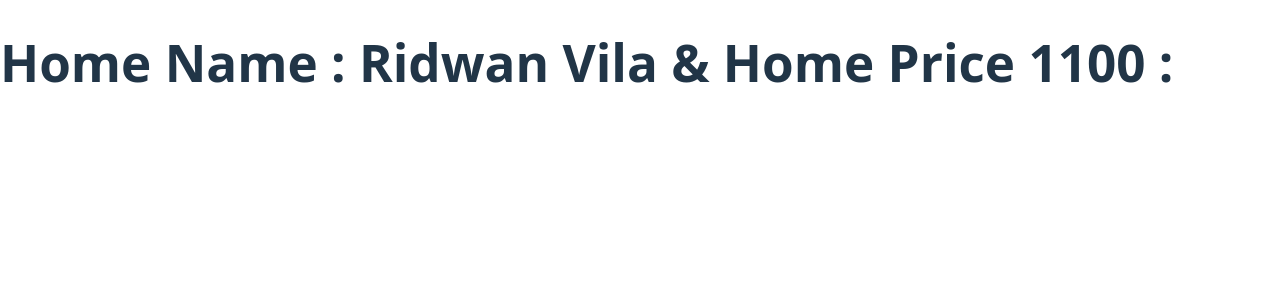
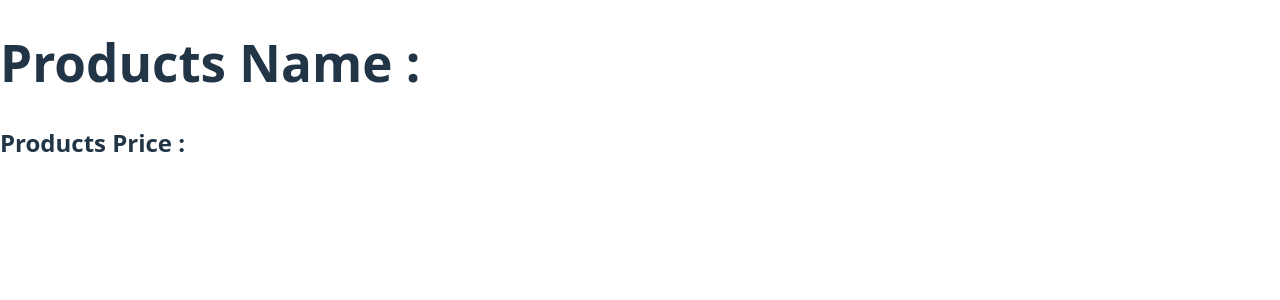
Before and after one commit to ridwanahmedxix/React-, a React (Vite) app in the folder Lesson/Lesson-2/: page / in a window 1280 px wide. Shown: the top 300 px of the page. Built offline with nearby package versions, Linux system fonts and the light colour scheme.

Commit message:
First Commit

```diff
--- a/Lesson/Lesson-2/src/components/Home/Home.jsx
+++ b/Lesson/Lesson-2/src/components/Home/Home.jsx
@@ -1,12 +1,11 @@
 import React from "react";
 import "./Home.css";
 
-const Home = (props) => {
+const Home = () => {
   return (
     <div>
-      <h1>
-        Home Name : {props.homes.name} & Home Price {props.homes.price} :{" "}
-      </h1>
+      <h1>Products Name : </h1>
+      <h2> Products Price : </h2>
     </div>
   );
 };
```
